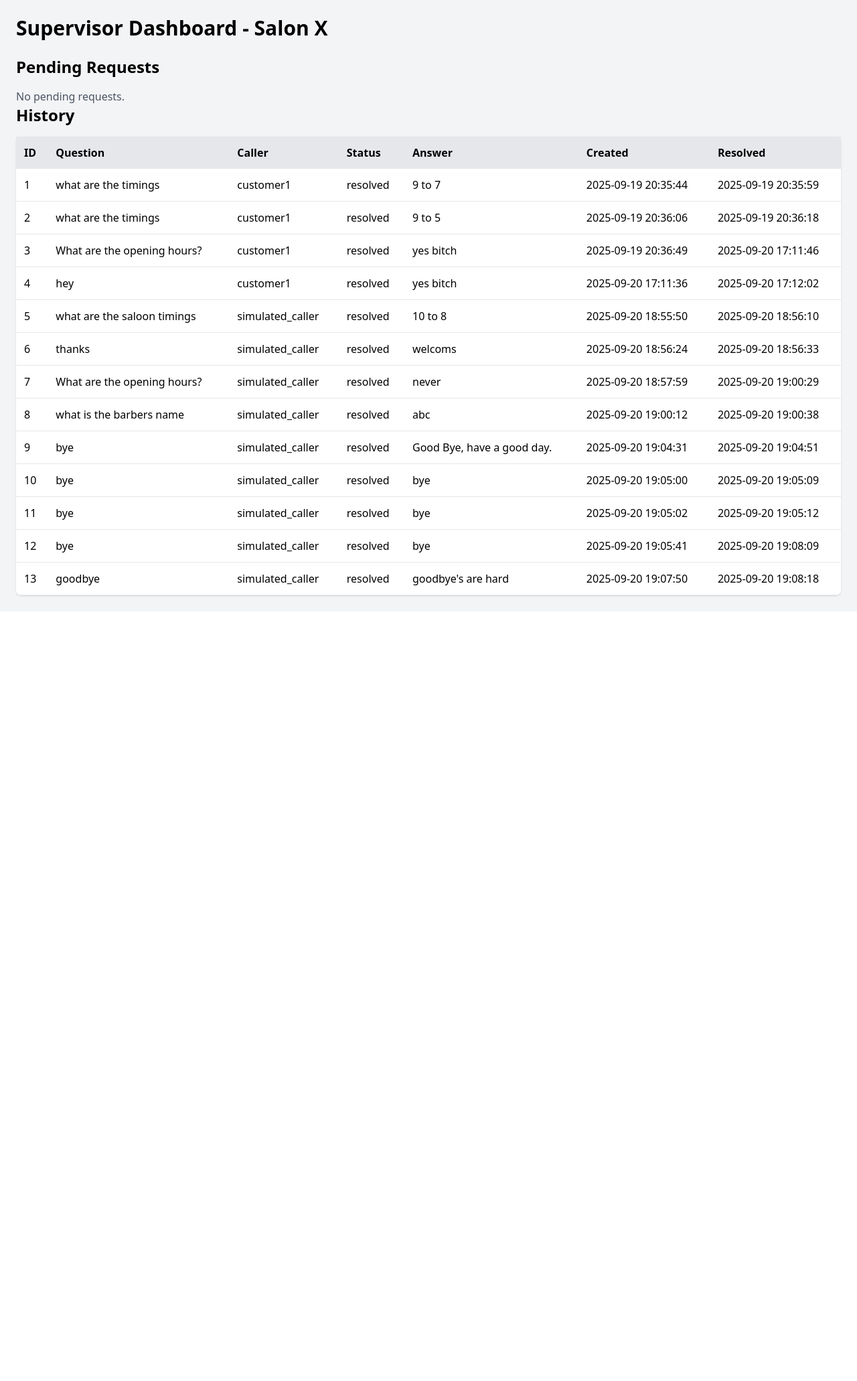
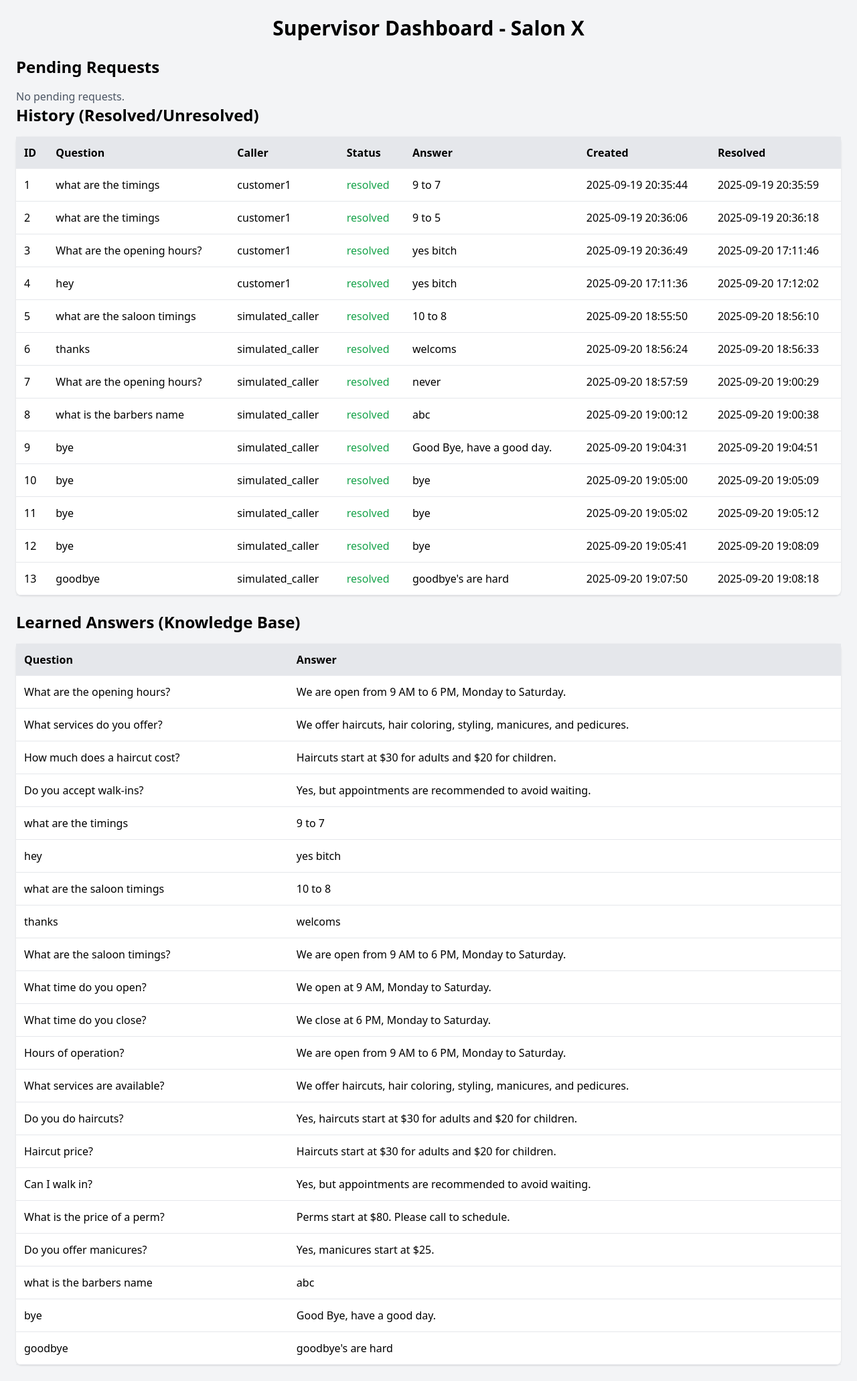
Before and after one commit to atuldahiya3/frontdesk-AI-Receptionist, a Flask app: page / in a window 1280 px wide. Shown: the whole page at 67% size. Before the commit the page ends 893 px from the top, so only its background shows below. Run offline with Flask 3, Linux system fonts and the light colour scheme; data comes from the database, SQL or seed files in the repository; both versions use the stored data as it was after the commit; some libraries are stand-ins or nearby versions.

Commit message:
finalize project

```diff
--- a/app.py
+++ b/app.py
@@ -3,6 +3,7 @@ import sqlite3
 from db import get_pending_requests, get_all_requests, resolve_request, is_timed_out
 
 app = Flask(__name__)
+app.secret_key = "super_secret_key"  # For flash messages
 
 @app.route('/')
 def index():
@@ -42,5 +43,9 @@ def resolve(request_id):
         return redirect(url_for('index'))
     return render_template('resolve.html', req=req)
 
+@app.errorhandler(404)
+def page_not_found(e):
+    return render_template('404.html'), 404
+
 if __name__ == "__main__":
     app.run(debug=True, port=5000)
--- a/db.py
+++ b/db.py
@@ -16,14 +16,27 @@ def init_db():
                  (id INTEGER PRIMARY KEY,
                   question TEXT UNIQUE,
                   answer TEXT)''')
+    # Expanded knowledge base for fake salon with more variations
     initial_kb = [
         ("What are the opening hours?", "We are open from 9 AM to 6 PM, Monday to Saturday."),
+        ("What are the saloon timings?", "We are open from 9 AM to 6 PM, Monday to Saturday."),
+        ("What time do you open?", "We open at 9 AM, Monday to Saturday."),
+        ("What time do you close?", "We close at 6 PM, Monday to Saturday."),
+        ("Hours of operation?", "We are open from 9 AM to 6 PM, Monday to Saturday."),
         ("What services do you offer?", "We offer haircuts, hair coloring, styling, manicures, and pedicures."),
+        ("What services are available?", "We offer haircuts, hair coloring, styling, manicures, and pedicures."),
+        ("Do you do haircuts?", "Yes, haircuts start at $30 for adults and $20 for children."),
+        ("How much does a haircut cost?", "Haircuts start at $30 for adults and $20 for children."),
+        ("Haircut price?", "Haircuts start at $30 for adults and $20 for children."),
+        ("Do you accept walk-ins?", "Yes, but appointments are recommended to avoid waiting."),
+        ("Can I walk in?", "Yes, but appointments are recommended to avoid waiting."),
+        ("What is the price of a perm?", "Perms start at $80. Please call to schedule."),
+        ("Do you offer manicures?", "Yes, manicures start at $25.")
     ]
     try:
         c.executemany("INSERT OR IGNORE INTO knowledge (question, answer) VALUES (?, ?)", initial_kb)
     except sqlite3.IntegrityError:
-        pass
+        pass  # Ignore duplicates
     conn.commit()
     conn.close()
 
@@ -57,7 +70,13 @@ def resolve_request(request_id, answer, question):
     c = conn.cursor()
     c.execute("UPDATE help_requests SET status = 'resolved', answer = ?, resolved_at = CURRENT_TIMESTAMP WHERE id = ?", (answer, request_id))
     conn.commit()
+    # Get caller_id for simulated text
+    c.execute("SELECT caller_id FROM help_requests WHERE id = ?", (request_id,))
+    caller_id = c.fetchone()[0]
     conn.close()
+    # Simulate texting
+    print(f"Simulated text to {caller_id}: Regarding your question '{question}', the answer is: {answer}")
+    # Update KB
     add_to_kb(question, answer)
 
 def add_to_kb(question, answer):
@@ -79,8 +98,17 @@ def load_kb():
     return "\n".join(f"Q: {q}\nA: {a}" for q, a in kb)
 
 def is_timed_out(created_at):
+    # Simple check: if >1 hour old, consider unresolved (for display)
     dt = datetime.strptime(created_at, '%Y-%m-%d %H:%M:%S')
     return (datetime.now() - dt).total_seconds() > 3600
 
+def update_request_status_by_question(question, status):
+    """Update the status of a help request matching the given question."""
+    conn = sqlite3.connect('db.sqlite')
+    c = conn.cursor()
+    c.execute("UPDATE help_requests SET status = ? WHERE question = ? AND status = 'pending'", (status, question))
+    conn.commit()
+    conn.close()
+
 if __name__ == "__main__":
     init_db()
--- a/pyproject.toml
+++ b/pyproject.toml
@@ -3,7 +3,11 @@ name = "frontdesk-test"
 version = "0.1.0"
 requires-python = ">=3.11"
 dependencies = [
+    "certifi>=2025.8.3",
     "flask>=3.1.2",
+    "livekit-agents[openai]==1.2.11",
+    "livekit-plugins-deepgram~=0.2",
+    "livekit-plugins-noise-cancellation~=0.2",
+    "livekit-plugins-silero~=0.2",
     "python-dotenv>=1.1.1",
-    "livekit-agents[openai]==1.2.11",
 ]
--- a/templates/index.html
+++ b/templates/index.html
@@ -5,19 +5,71 @@
     <meta name="viewport" content="width=device-width, initial-scale=1.0">
     <title>Supervisor Dashboard - Salon X</title>
     <script src="https://cdn.tailwindcss.com"></script>
+    <script>
+        // Auto-refresh pending requests every 30 seconds
+        setInterval(() => {
+            fetch('/').then(response => response.text()).then(html => {
+                document.body.innerHTML = html;
+            });
+        }, 30000);
+        // Sort table by column
+        function sortTable(n, tableId) {
+            let table = document.getElementById(tableId);
+            let rows, switching = true, i, x, y, shouldSwitch, dir = "asc", switchcount = 0;
+            while (switching) {
+                switching = false;
+                rows = table.rows;
+                for (i = 1; i < (rows.length - 1); i++) {
+                    shouldSwitch = false;
+                    x = rows[i].getElementsByTagName("TD")[n];
+                    y = rows[i + 1].getElementsByTagName("TD")[n];
+                    if (dir == "asc" && x.innerHTML.toLowerCase() > y.innerHTML.toLowerCase()) {
+                        shouldSwitch = true;
+                        break;
+                    } else if (dir == "desc" && x.innerHTML.toLowerCase() < y.innerHTML.toLowerCase()) {
+                        shouldSwitch = true;
+                        break;
+                    }
+                }
+                if (shouldSwitch) {
+                    rows[i].parentNode.insertBefore(rows[i + 1], rows[i]);
+                    switching = true;
+                    switchcount++;
+                } else if (switchcount == 0 && dir == "asc") {
+                    dir = "desc";
+                    switching = true;
+                }
+            }
+        }
+    </script>
 </head>
 <body class="bg-gray-100 font-sans">
     <div class="container mx-auto p-6">
-        <h1 class="text-3xl font-bold mb-6">Supervisor Dashboard - Salon X</h1>
+        <!-- Flash Messages -->
+        {% with messages = get_flashed_messages(with_categories=true) %}
+            {% if messages %}
+                <div class="mb-4">
+                    {% for category, message in messages %}
+                        <div class="p-4 rounded {{ 'bg-green-100 text-green-800' if category == 'success' else 'bg-red-100 text-red-800' }}">
+                            {{ message }}
+                        </div>
+                    {% endfor %}
+                </div>
+            {% endif %}
+        {% endwith %}
+
+        <h1 class="text-3xl font-bold mb-6 text-center">Supervisor Dashboard - Salon X</h1>
+
+        <!-- Pending Requests -->
         <h2 class="text-2xl font-semibold mb-4">Pending Requests</h2>
         {% if pending %}
-            <table class="w-full bg-white shadow rounded-lg mb-6">
+            <table id="pendingTable" class="w-full bg-white shadow rounded-lg mb-6">
                 <thead>
                     <tr class="bg-gray-200">
-                        <th class="p-3 text-left">ID</th>
-                        <th class="p-3 text-left">Question</th>
-                        <th class="p-3 text-left">Caller</th>
-                        <th class="p-3 text-left">Created</th>
+                        <th class="p-3 text-left cursor-pointer" onclick="sortTable(0, 'pendingTable')">ID</th>
+                        <th class="p-3 text-left cursor-pointer" onclick="sortTable(1, 'pendingTable')">Question</th>
+                        <th class="p-3 text-left cursor-pointer" onclick="sortTable(2, 'pendingTable')">Caller</th>
+                        <th class="p-3 text-left cursor-pointer" onclick="sortTable(3, 'pendingTable')">Created</th>
                         <th class="p-3 text-left">Action</th>
                     </tr>
                 </thead>
@@ -29,7 +81,7 @@
                             <td class="p-3">{{ p[2] }}</td>
                             <td class="p-3">{{ p[5] }}</td>
                             <td class="p-3">
-                                <a href="/resolve/{{ p[0] }}" class="text-blue-600 hover:underline">Resolve</a>
+                                <a href="/resolve/{{ p[0] }}" class="text-blue-600 hover:underline" aria-label="Resolve request {{ p[0] }}">Resolve</a>
                             </td>
                         </tr>
                     {% endfor %}
@@ -38,18 +90,20 @@
         {% else %}
             <p class="text-gray-600">No pending requests.</p>
         {% endif %}
-        <h2 class="text-2xl font-semibold mb-4">History</h2>
+
+        <!-- History -->
+        <h2 class="text-2xl font-semibold mb-4">History (Resolved/Unresolved)</h2>
         {% if history %}
-            <table class="w-full bg-white shadow rounded-lg">
+            <table id="historyTable" class="w-full bg-white shadow rounded-lg mb-6">
                 <thead>
                     <tr class="bg-gray-200">
-                        <th class="p-3 text-left">ID</th>
-                        <th class="p-3 text-left">Question</th>
-                        <th class="p-3 text-left">Caller</th>
-                        <th class="p-3 text-left">Status</th>
-                        <th class="p-3 text-left">Answer</th>
-                        <th class="p-3 text-left">Created</th>
-                        <th class="p-3 text-left">Resolved</th>
+                        <th class="p-3 text-left cursor-pointer" onclick="sortTable(0, 'historyTable')">ID</th>
+                        <th class="p-3 text-left cursor-pointer" onclick="sortTable(1, 'historyTable')">Question</th>
+                        <th class="p-3 text-left cursor-pointer" onclick="sortTable(2, 'historyTable')">Caller</th>
+                        <th class="p-3 text-left cursor-pointer" onclick="sortTable(3, 'historyTable')">Status</th>
+                        <th class="p-3 text-left cursor-pointer" onclick="sortTable(4, 'historyTable')">Answer</th>
+                        <th class="p-3 text-left cursor-pointer" onclick="sortTable(5, 'historyTable')">Created</th>
+                        <th class="p-3 text-left cursor-pointer" onclick="sortTable(6, 'historyTable')">Resolved</th>
                     </tr>
                 </thead>
                 <tbody>
@@ -58,7 +112,7 @@
                             <td class="p-3">{{ h[0] }}</td>
                             <td class="p-3">{{ h[1] }}</td>
                             <td class="p-3">{{ h[2] }}</td>
-                            <td class="p-3">{{ h[7] }}</td>
+                            <td class="p-3 {{ 'text-green-600' if h[7] == 'resolved' else 'text-red-600' }}">{{ h[7] }}</td>
                             <td class="p-3">{{ h[4] or 'N/A' }}</td>
                             <td class="p-3">{{ h[5] }}</td>
                             <td class="p-3">{{ h[6] or 'N/A' }}</td>
@@ -69,6 +123,29 @@
         {% else %}
             <p class="text-gray-600">No history available.</p>
         {% endif %}
+
+        <!-- Knowledge Base -->
+        <h2 class="text-2xl font-semibold mb-4">Learned Answers (Knowledge Base)</h2>
+        {% if kb %}
+            <table class="w-full bg-white shadow rounded-lg">
+                <thead>
+                    <tr class="bg-gray-200">
+                        <th class="p-3 text-left">Question</th>
+                        <th class="p-3 text-left">Answer</th>
+                    </tr>
+                </thead>
+                <tbody>
+                    {% for q, a in kb %}
+                        <tr class="border-b">
+                            <td class="p-3">{{ q }}</td>
+                            <td class="p-3">{{ a }}</td>
+                        </tr>
+                    {% endfor %}
+                </tbody>
+            </table>
+        {% else %}
+            <p class="text-gray-600">Knowledge base is empty.</p>
+        {% endif %}
     </div>
 </body>
 </html>
```
Also changed, not shown: agent.py (+94 -10 lines), templates/404.html (added, +16 -0 lines), templates/resolve.html (+16 -3 lines), README.md, db.sqlite (added), 2 other files.
